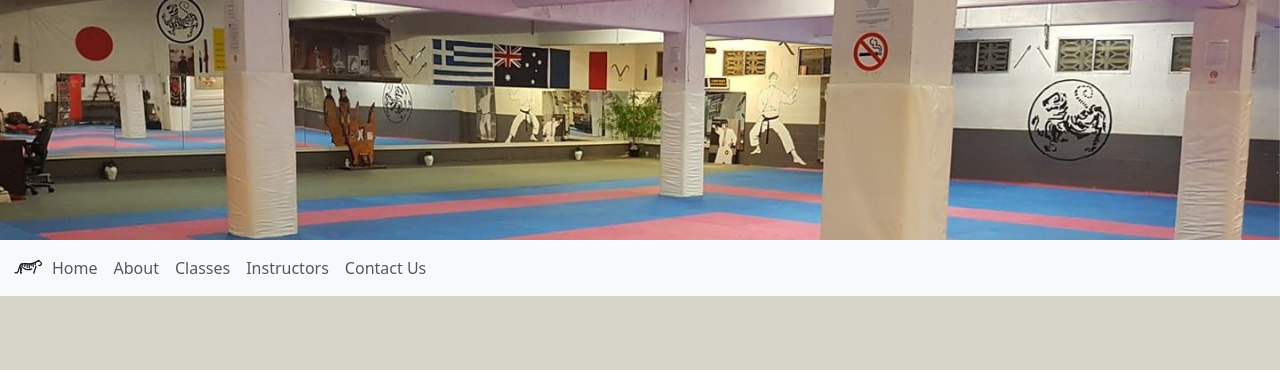
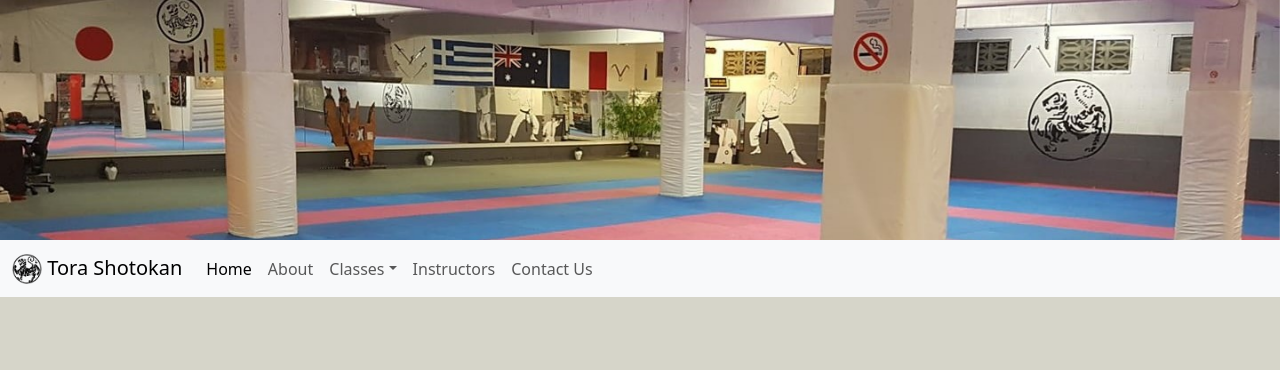
Before and after one commit to aphthree/aphthree.github.io, a plain HTML site: page index.html in a window 1280 px wide. Shown: the top 370 px of the page. Drawn offline with nearby package versions, Linux system fonts and the light colour scheme.

Commit message:
Un-broke navbar

```diff
--- a/index.html
+++ b/index.html
@@ -23,115 +23,11 @@
         </div>
 
         <nav class="navbar navbar-expand-md navbar-light bg-light sticky-top">
-
             <div class="container-fluid">
-                <svg width="2em" height="2em" viewBox="-4 0 408 408" fill="none" xmlns="http://www.w3.org/2000/svg">
-                    <path
-                        d="M339 169.499C347 175.499 359.5 169.002 364 164.999C373.5 156.549 383.5 145.999 344 113.001C329 108.999 284.859 137.799 249 148C199.529 162.073 139.73 129.966 107.418 158.341C84.0643 178.85 87.0698 259.346 57.1283 266.859C52.0075 268.142 41.3908 263.326 34.9998 263.326"
-                        stroke="#000000"
-                        stroke-opacity="0.9"
-                        stroke-width="16"
-                        stroke-linecap="round"
-                        stroke-linejoin="round" />
-                    <path
-                        d="M301 184C295.988 218.24 275 240.774 275 272"
-                        stroke="#000000"
-                        stroke-opacity="0.9"
-                        stroke-width="16"
-                        stroke-linecap="round"
-                        stroke-linejoin="round" />
-                    <path
-                        d="M248.455 214.706C215.896 229.245 168.938 224.075 143 202.943"
-                        stroke="#000000"
-                        stroke-opacity="0.9"
-                        stroke-width="16"
-                        stroke-linecap="round"
-                        stroke-linejoin="round" />
-                    <path
-                        d="M103.981 199.783C107.662 209.382 111.518 220.597 110.309 233.983C109.055 247.863 102.721 263.806 106.09 267.17C108.2 269.276 106.665 267.5 117.69 267.17"
-                        stroke="#000000"
-                        stroke-opacity="0.9"
-                        stroke-width="16"
-                        stroke-linecap="round"
-                        stroke-linejoin="round" />
-                    <path
-                        d="M264.437 144.523C262.208 159.684 264.464 173.746 268.043 187.291"
-                        stroke="#000000"
-                        stroke-opacity="0.9"
-                        stroke-width="16"
-                        stroke-linecap="round"
-                        stroke-linejoin="round" />
-                    <path
-                        d="M298.024 134.616C292.881 144 291.368 154.008 290.969 164.073"
-                        stroke="#000000"
-                        stroke-opacity="0.9"
-                        stroke-width="16"
-                        stroke-linecap="round"
-                        stroke-linejoin="round" />
-                    <path
-                        d="M339.5 105.999C336.5 115.999 319.5 106.001 326 119.001"
-                        stroke="#000000"
-                        stroke-opacity="0.9"
-                        stroke-width="16"
-                        stroke-linecap="round"
-                        stroke-linejoin="round" />
-                    <path
-                        d="M237.908 152.402C239.14 159.876 239.332 167.36 242.126 174.514"
-                        stroke="#000000"
-                        stroke-opacity="0.9"
-                        stroke-width="16"
-                        stroke-linecap="round"
-                        stroke-linejoin="round" />
-                    <path
-                        d="M214.762 154.508C217.347 169.949 216.829 186.328 216.829 201.889"
-                        stroke="#000000"
-                        stroke-opacity="0.9"
-                        stroke-width="16"
-                        stroke-linecap="round"
-                        stroke-linejoin="round" />
-                    <path
-                        d="M189.167 156.613C188.639 166.793 189.485 189.624 189.804 194.518"
-                        stroke="#000000"
-                        stroke-opacity="0.9"
-                        stroke-width="16"
-                        stroke-linecap="round"
-                        stroke-linejoin="round" />
-                    <path
-                        d="M165 152.568C163.039 162.576 157.539 172.556 159.366 182.568"
-                        stroke="#000000"
-                        stroke-opacity="0.9"
-                        stroke-width="16"
-                        stroke-linecap="round"
-                        stroke-linejoin="round" />
-                    <path
-                        d="M119.801 152.402C125.215 158.597 130.297 165.668 134.564 172.408"
-                        stroke="#000000"
-                        stroke-opacity="0.9"
-                        stroke-width="16"
-                        stroke-linecap="round"
-                        stroke-linejoin="round" />
-                    <path
-                        d="M108.2 177.672C116.934 179.33 122.453 185.851 127.182 193.466"
-                        stroke="#000000"
-                        stroke-opacity="0.9"
-                        stroke-width="16"
-                        stroke-linecap="round"
-                        stroke-linejoin="round" />
-                    <path
-                        d="M107.145 202.943C109.962 204.714 112.71 206.547 115.582 208.208"
-                        stroke="#000000"
-                        stroke-opacity="0.9"
-                        stroke-width="16"
-                        stroke-linecap="round"
-                        stroke-linejoin="round" />
-                    <path
-                        d="M110.312 227.16C110.165 228.908 115.808 229.906 116.636 230.319"
-                        stroke="#000000"
-                        stroke-opacity="0.9"
-                        stroke-width="16"
-                        stroke-linecap="round"
-                        stroke-linejoin="round" />
-                </svg>
+                <a class="navbar-brand" href="#"
+                    ><img src="Images/tora_no_maki.png" width="30" height="30" class="d-inline-block align-text-top" />
+                    Tora Shotokan</a
+                >
                 <button
                     class="navbar-toggler"
                     type="button"
@@ -146,13 +42,24 @@
                 <div class="collapse navbar-collapse" id="navbar">
                     <ul class="navbar-nav me-auto mb-2 mb-sm-0">
                         <li class="nav-item">
-                            <a class="nav-link" href="#">Home</a>
+                            <a class="nav-link active" aria-current="page" href="#">Home</a>
                         </li>
                         <li class="nav-item">
                             <a class="nav-link" href="#history">About</a>
                         </li>
-                        <li class="nav-item">
-                            <a class="nav-link" href="#classes">Classes</a>
+                        <li class="nav-item dropdown">
+                            <a
+                                class="nav-link dropdown-toggle"
+                                href="#"
+                                role="button"
+                                data-bs-toggle="dropdown"
+                                aria-expanded="false"
+                                >Classes</a
+                            >
+                            <ul class="dropdown-menu">
+                                <li><a class="dropdown-item" href="#kids-class">Kid's Classes</a></li>
+                                <li><a class="dropdown-item" href="#adult-class">Adult Classes</a></li>
+                            </ul>
                         </li>
                         <li class="nav-item">
                             <a class="nav-link" href="#instructors">Instructors</a>
```
